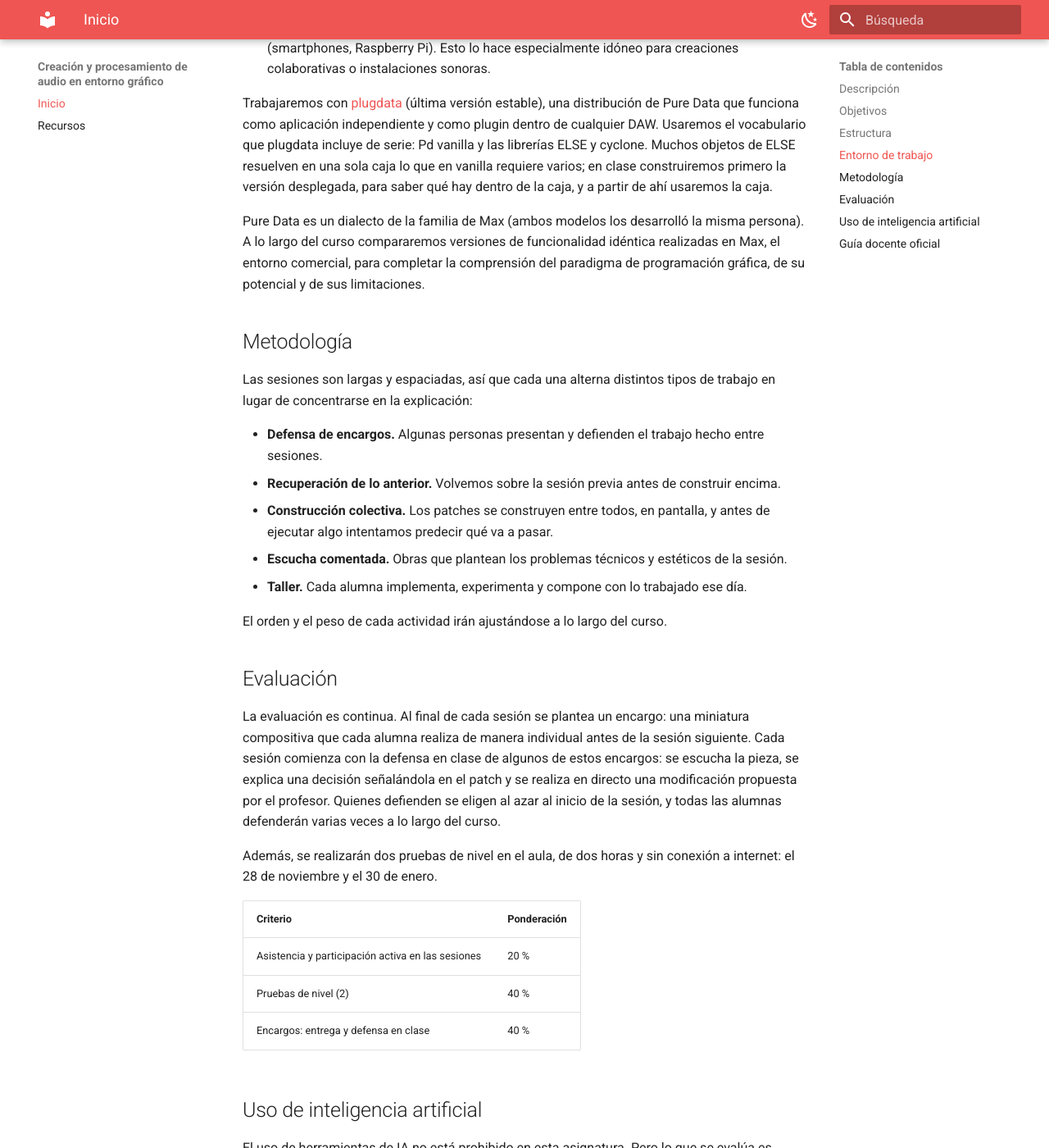
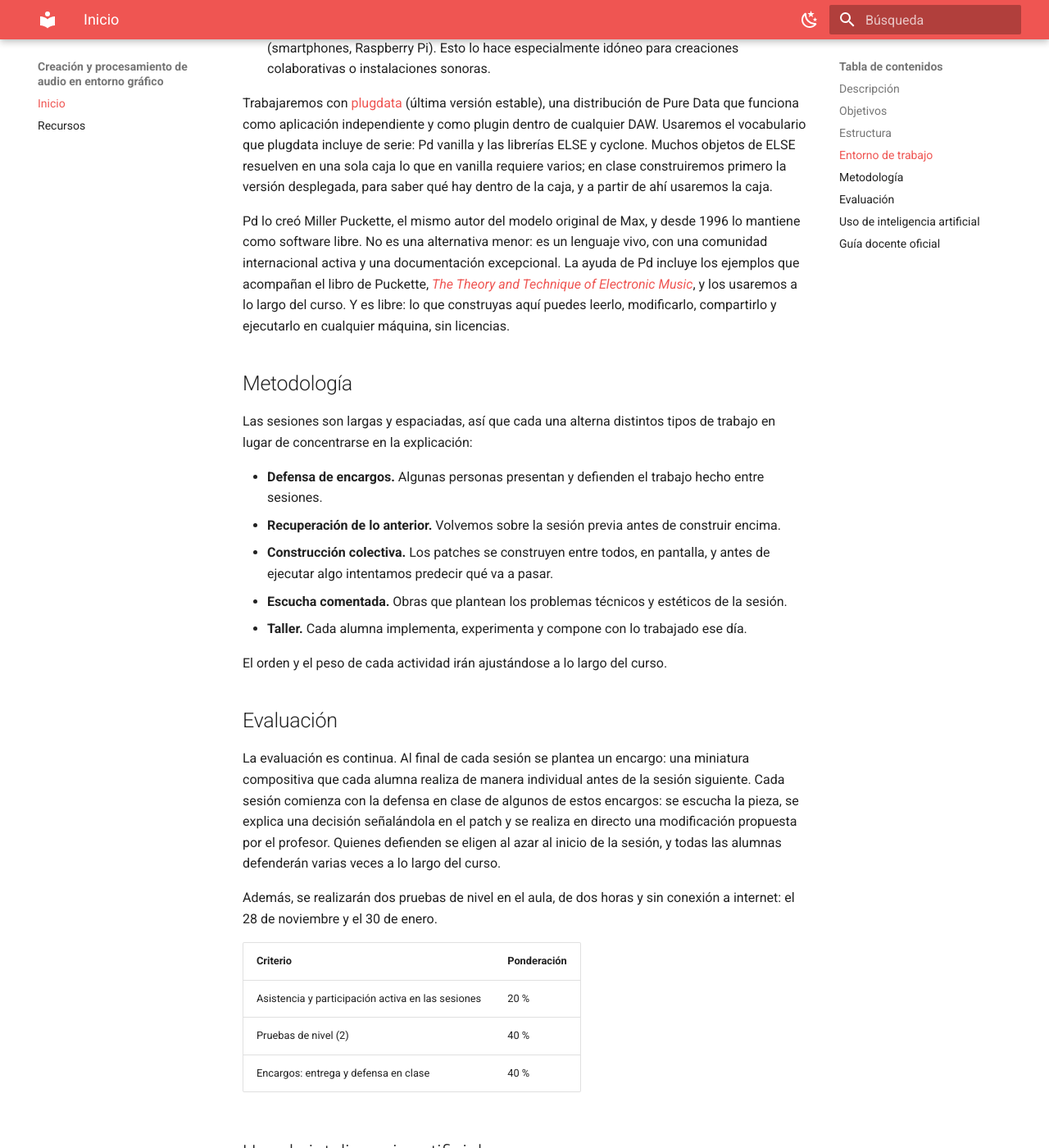
Before and after one commit to anxefaraldo/peg-curso, an MkDocs documentation site: the page built from docs/index.md, in a window 1280 px wide and 1400 px high, scrolled down 1543 px. Shown: the whole window at 82% size. Built offline with MkDocs 1.6.1 and Material for MkDocs 9.7.7, drawn with Linux system fonts in a browser that asks for light colours; some of the changed text lies outside the part shown.

Commit message:
Entorno de trabajo: Pd defendido por sí mismo (Max, residual); IA: sin auditoría, remite a MEV
Co-Authored-By: Claude Opus 5.5 <noreply@anthropic.com>
Claude-Session: https://claude.ai/code/session_019FsNpS3wiNVaX2QkZrxoEG

```diff
--- a/docs/index.md
+++ b/docs/index.md
@@ -37,7 +37,7 @@ El entorno de programación de la asignatura es Pure Data (Pd), un lenguaje de c
 
 Trabajaremos con [plugdata](https://plugdata.org/) (última versión estable), una distribución de Pure Data que funciona como aplicación independiente y como plugin dentro de cualquier DAW. Usaremos el vocabulario que plugdata incluye de serie: Pd vanilla y las librerías ELSE y cyclone. Muchos objetos de ELSE resuelven en una sola caja lo que en vanilla requiere varios; en clase construiremos primero la versión desplegada, para saber qué hay dentro de la caja, y a partir de ahí usaremos la caja.
 
-Pure Data es un dialecto de la familia de Max (ambos modelos los desarrolló la misma persona). A lo largo del curso compararemos versiones de funcionalidad idéntica realizadas en Max, el entorno comercial, para completar la comprensión del paradigma de programación gráfica, de su potencial y de sus limitaciones.
+Pd lo creó Miller Puckette, el mismo autor del modelo original de Max, y desde 1996 lo mantiene como software libre. No es una alternativa menor: es un lenguaje vivo, con una comunidad internacional activa y una documentación excepcional. La ayuda de Pd incluye los ejemplos que acompañan el libro de Puckette, [*The Theory and Technique of Electronic Music*](https://msp.ucsd.edu/techniques.htm), y los usaremos a lo largo del curso. Y es libre: lo que construyas aquí puedes leerlo, modificarlo, compartirlo y ejecutarlo en cualquier máquina, sin licencias.
 
 ## Metodología
 
@@ -73,7 +73,7 @@ El uso de herramientas de IA no está prohibido en esta asignatura. Pero lo que
 
 Todo lo que entregues lo tendrás que explicar y modificar en clase. Si en tu patch hay un objeto o una conexión que no sabes explicar, todavía no es tuyo.
 
-Tampoco es un tema tabú. En algún momento del curso generaremos patches con un modelo de lenguaje y los auditaremos juntos, para ver qué aportan y qué esconden. La IA puede ser una buena compañera de experimentación: probar variantes, abrir caminos que no se te habrían ocurrido. Pero la decisión estética es tuya. Lo que nos interesa es tu manera de pensar el sonido, no la respuesta más probable.
+Tampoco es un tema tabú. La IA puede ser una buena compañera de experimentación: probar variantes, abrir caminos que no se te habrían ocurrido. Pero la decisión estética es tuya. Lo que nos interesa es tu manera de pensar el sonido, no la respuesta más probable. Qué aportan estas herramientas, qué esconden y cómo se toca con ellas lo trabajaremos a fondo en Música Electrónica en Vivo.
 
 ## Guía docente oficial
 
```
